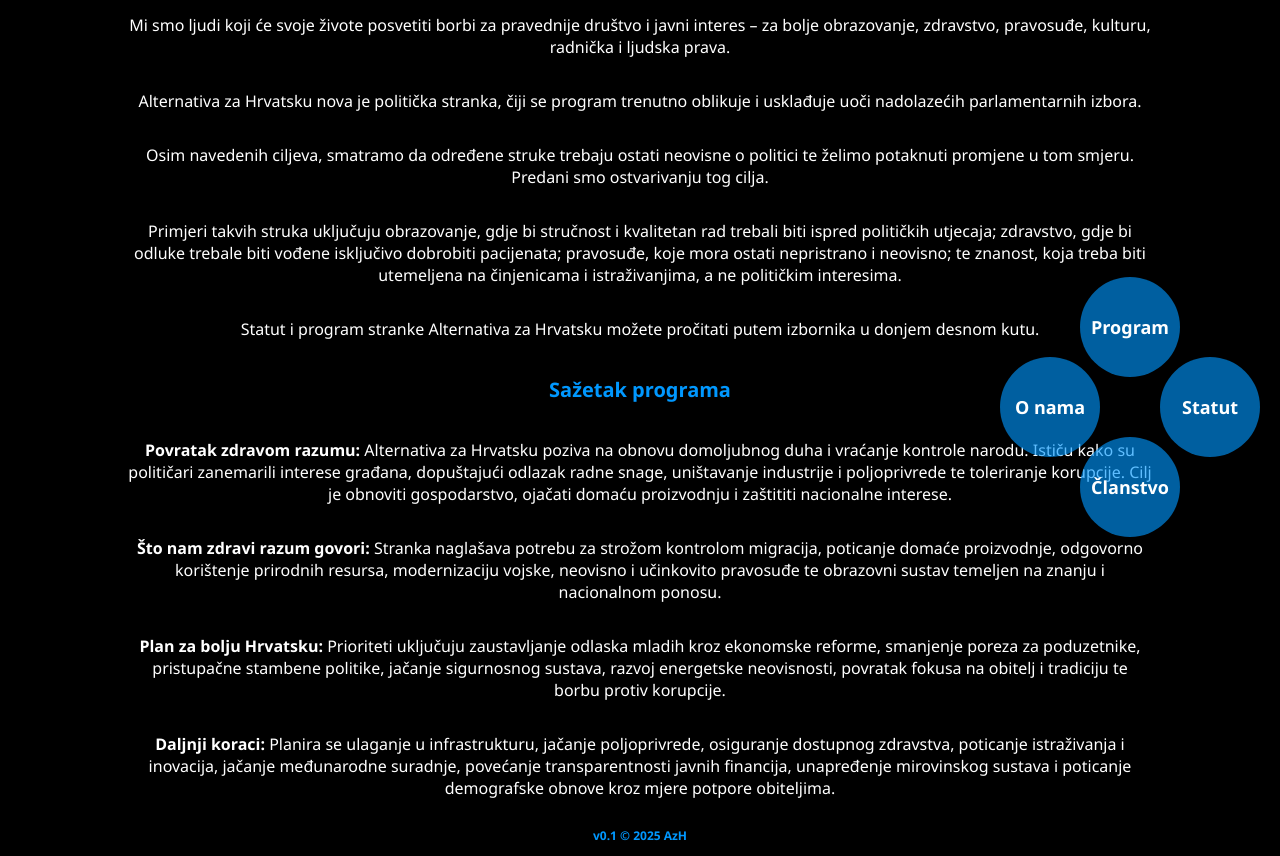
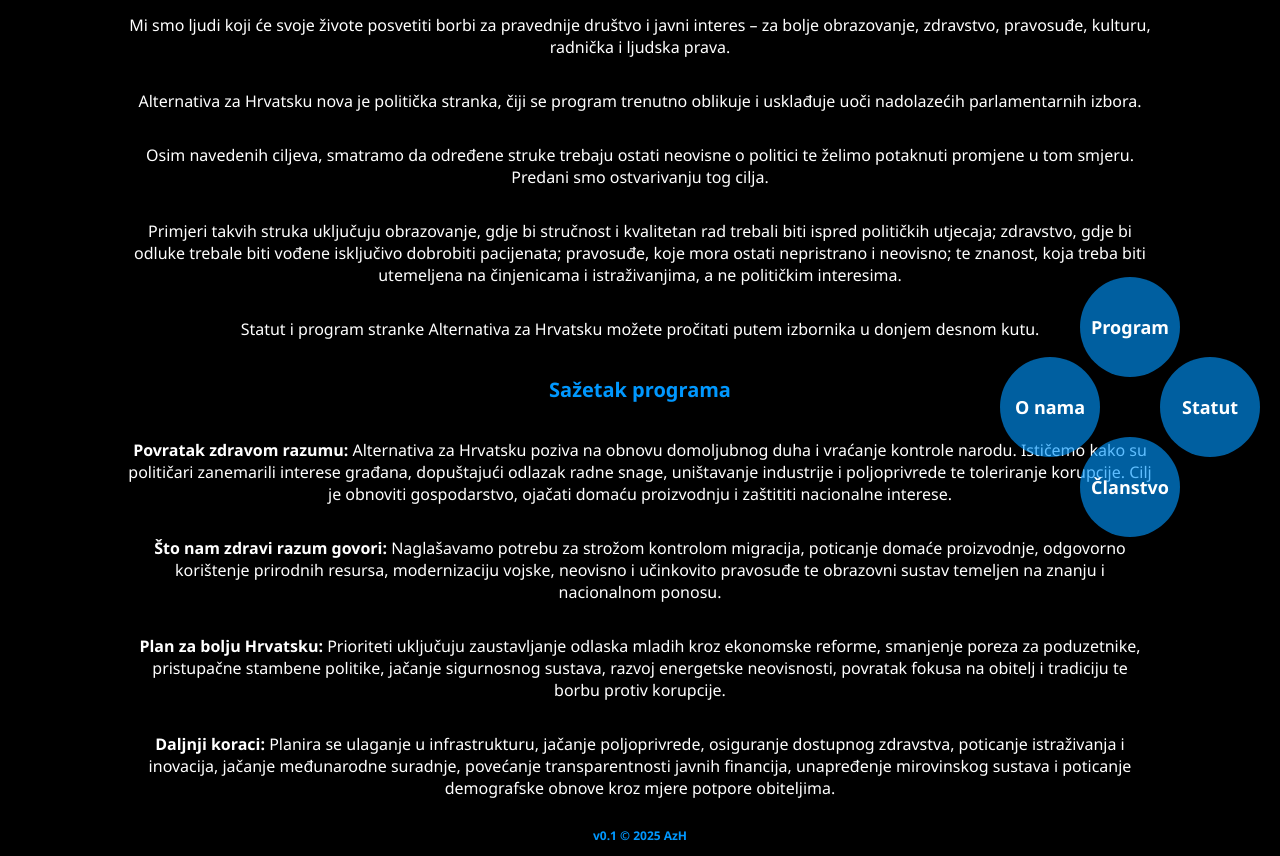
Before and after one commit to ivrabac/alternativa, a website: page index.html in a window 1280 px wide. Shown: the part 243-1099 px from the top of the page. Drawn offline with Linux system fonts and the light colour scheme.

Commit message:
Update index.html
trece lice fix

```diff
--- a/index.html
+++ b/index.html
@@ -77,8 +77,8 @@
 	<p>Primjeri takvih struka uključuju obrazovanje, gdje bi stručnost i kvalitetan rad trebali biti ispred političkih utjecaja; zdravstvo, gdje bi odluke trebale biti vođene isključivo dobrobiti pacijenata; pravosuđe, koje mora ostati nepristrano i neovisno; te znanost, koja treba biti utemeljena na činjenicama i istraživanjima, a ne političkim interesima.</p>
 	<p>Statut i program stranke Alternativa za Hrvatsku možete pročitati putem izbornika u donjem desnom kutu.</p>
 	<h3>Sažetak programa</h3>
-	<p><strong>Povratak zdravom razumu:</strong> Alternativa za Hrvatsku poziva na obnovu domoljubnog duha i vraćanje kontrole narodu. Ističu kako su političari zanemarili interese građana, dopuštajući odlazak radne snage, uništavanje industrije i poljoprivrede te toleriranje korupcije. Cilj je obnoviti gospodarstvo, ojačati domaću proizvodnju i zaštititi nacionalne interese.</p>
-	<p><strong>Što nam zdravi razum govori:</strong> Stranka naglašava potrebu za strožom kontrolom migracija, poticanje domaće proizvodnje, odgovorno korištenje prirodnih resursa, modernizaciju vojske, neovisno i učinkovito pravosuđe te obrazovni sustav temeljen na znanju i nacionalnom ponosu.</p>
+	<p><strong>Povratak zdravom razumu:</strong> Alternativa za Hrvatsku poziva na obnovu domoljubnog duha i vraćanje kontrole narodu. Ističemo kako su političari zanemarili interese građana, dopuštajući odlazak radne snage, uništavanje industrije i poljoprivrede te toleriranje korupcije. Cilj je obnoviti gospodarstvo, ojačati domaću proizvodnju i zaštititi nacionalne interese.</p>
+	<p><strong>Što nam zdravi razum govori:</strong> Naglašavamo potrebu za strožom kontrolom migracija, poticanje domaće proizvodnje, odgovorno korištenje prirodnih resursa, modernizaciju vojske, neovisno i učinkovito pravosuđe te obrazovni sustav temeljen na znanju i nacionalnom ponosu.</p>
 	<p><strong>Plan za bolju Hrvatsku:</strong> Prioriteti uključuju zaustavljanje odlaska mladih kroz ekonomske reforme, smanjenje poreza za poduzetnike, pristupačne stambene politike, jačanje sigurnosnog sustava, razvoj energetske neovisnosti, povratak fokusa na obitelj i tradiciju te borbu protiv korupcije.</p>
 	<p><strong>Daljnji koraci:</strong> Planira se ulaganje u infrastrukturu, jačanje poljoprivrede, osiguranje dostupnog zdravstva, poticanje istraživanja i inovacija, jačanje međunarodne suradnje, povećanje transparentnosti javnih financija, unapređenje mirovinskog sustava i poticanje demografske obnove kroz mjere potpore obiteljima.</p>
 
```
